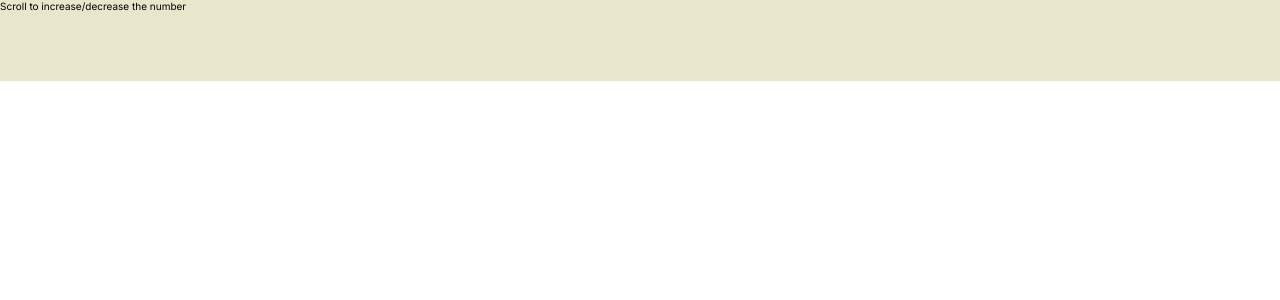
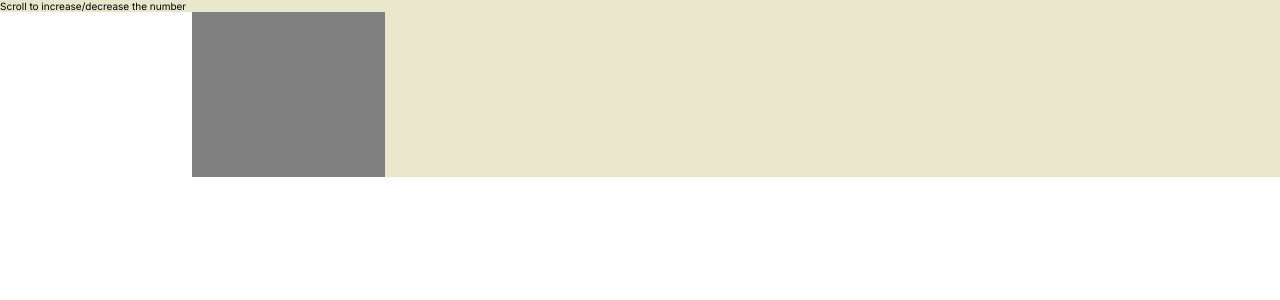
Before and after one commit to hovEdgar/portfolio, a Next.js app: page / in a window 1280 px wide. Shown: the top 300 px of the page. Built offline with nearby package versions, Linux system fonts and the light colour scheme.

Commit message:
trying to add linear gradirnt to progress text

```diff
--- a/app/components/ScrollIncrementer/ScrollIncrementer.module.scss
+++ b/app/components/ScrollIncrementer/ScrollIncrementer.module.scss
@@ -1,16 +1,21 @@
 @use "../../styles" as *;
 
 .container {
+    position: relative;
     height: 100%;
     background: $primary-main;
 }
 
 .progress {
-    font-size: 4rem;
-    background: transparent;
+    font-size: 12rem;
     display: inline-block;
     padding: 10px 20px;
-    border-radius: 20px;
-    background: linear-gradient(90deg, orange, transparent); //todo need to be changed
-    background-size: 200% 100%;
+    color: #fff;
+    //-webkit-background-clip: text;
+    //-webkit-text-fill-color: transparent;
+    //-webkit-text-stroke-width: 2px;
+    //background: -webkit-linear-gradient(rgb(188, 12, 241), rgb(212, 4, 4));
+    -webkit-background-clip: text;
+    -webkit-text-fill-color: transparent;
+    background: linear-gradient(to right, white 50%, rgba(128, 128, 128, 1) 50%);
 }
--- a/app/components/ScrollIncrementer/index.js
+++ b/app/components/ScrollIncrementer/index.js
@@ -27,14 +27,14 @@ const ScrollIncrementer = () => {
 			window.removeEventListener('wheel', handleScroll);
 		};
 	}, []);
-
+	//style={{ clipPath: `inset(0 ${100 - number}% 0 0)` }}
 	return (
 		<div className={styles.container}>
 			{/* Non-scrollable component content here */}
 			<h1>Scroll to increase/decrease the number</h1>
 			<p
 				className={styles.progress}
-				style={{ clipPath: `inset(0 ${100 - number}% 0 0)` }}
+				// style={{background: `-WebkitLinearGradient(rgb(188, 12, 241), rgb(212, 4, 4))`}}
 			>
 				{placeZerosAtStart(number)}{Math.round(number)}%
 			</p>
```
